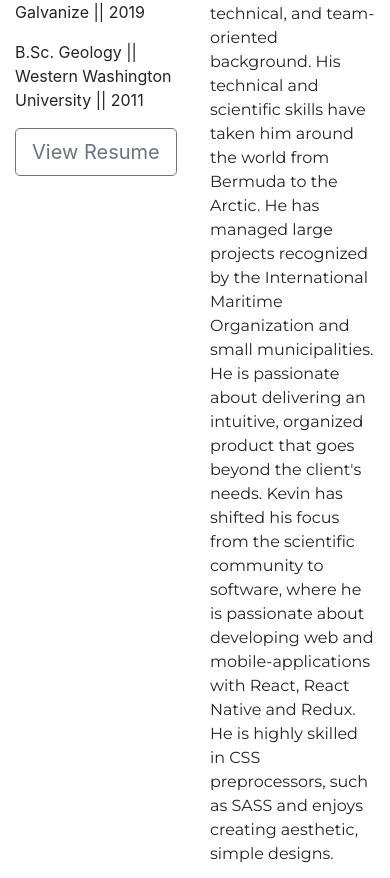
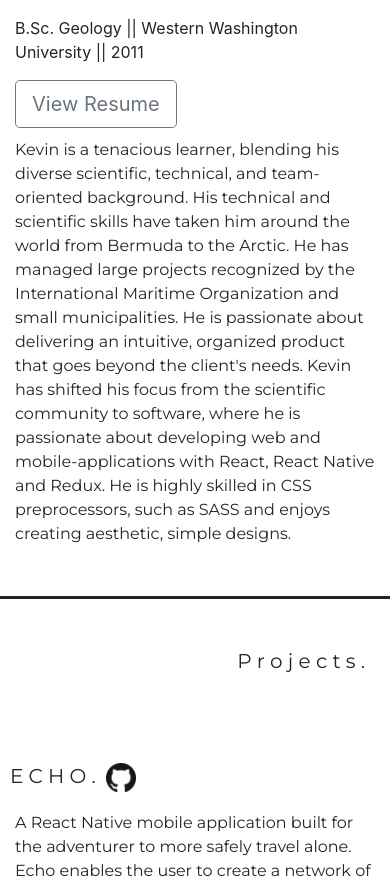
Before and after one commit to Kparine/react-portfolio, a React (Create React App) app: page / in a window 390 px wide. Shown: the part 946-1824 px from the top of the page. Built offline with nearby package versions, Linux system fonts and the light colour scheme.

Commit message:
Img Ratio Mobile Break Points

```diff
--- a/src/App.scss
+++ b/src/App.scss
@@ -146,7 +146,6 @@ $blah: 'Raleway', sans-serif;
 
 .logo {
   width: 30px;
-  height: 25px;
   margin: 10px;
 }
 
--- a/src/components/about.js
+++ b/src/components/about.js
@@ -14,7 +14,7 @@ export default class About extends Component {
             </strong>
           </p>
           <Row>
-            <Col>
+            <Col sm='12'>
               <h1 id="aboutTitle">A b o u t . </h1>
               <div id="edu">
                 <p> Certificate, Web Development || Galvanize || 2019</p>
@@ -36,7 +36,7 @@ export default class About extends Component {
               </Button>{' '}
             </Col>
             <br />
-            <Col>
+            <Col sm='12'>
               <p id="About">
                 Kevin is a tenacious learner, blending his diverse scientific,
                 technical, and team-oriented background. His technical and
--- a/src/index.css
+++ b/src/index.css
@@ -109,7 +109,6 @@
 
 .logo {
   width: 30px;
-  height: 25px;
   margin: 10px; }
 
 #coffee {
```
